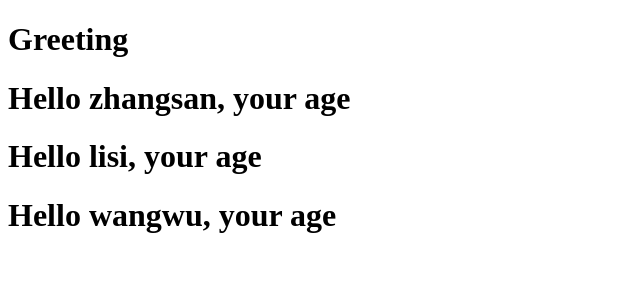
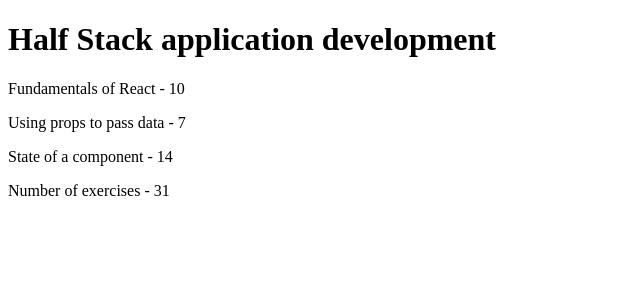
Before and after one commit to pdd1996/part1, a React (Create React App) app: page / in a window 1280 px wide. Shown: the top 300 px of the page, without its empty margins (0-640 px from the left). Built offline with nearby package versions, Linux system fonts and the light colour scheme.

Commit message:
增加 - 暂时完成1.5

```diff
--- a/src/App.js
+++ b/src/App.js
@@ -1,15 +1,33 @@
-import Hello from "./Hello";
+import Header from "./components/Header";
+import Content from "./components/Content";
+import Total from "./components/Total";
 
 function App() {
+  const course = {
+    name: 'Half Stack application development',
+    parts: [
+      {
+        name: 'Fundamentals of React',
+        exercises: 10
+      },
+      {
+        name: 'Using props to pass data',
+        exercises: 7
+      },
+      {
+        name: 'State of a component',
+        exercises: 14
+      }
+    ]
+  }
 
   return (
-    <div className="App">
-      <h1>Greeting</h1>
-      <Hello name="zhangsan" />
-      <Hello name="lisi" />
-      <Hello name="wangwu" />
+    <div>
+      <Header course={course.name} />
+      <Content parts={course.parts} />
+      <Total parts={course.parts} />
     </div>
-  );
+  )
 }
 
 export default App;
--- /dev/null
+++ b/src/components/Content.js
@@ -0,0 +1,15 @@
+import Part from "./Part";
+
+const Content = (props) => {
+  console.log(props, "content_props")
+
+  return (
+    <>
+      <Part name={props.parts[0].name} exercises={props.parts[0].exercises} />
+      <Part name={props.parts[1].name} exercises={props.parts[1].exercises} />
+      <Part name={props.parts[2].name} exercises={props.parts[2].exercises} />
+    </>
+  )
+}
+
+export default Content;
--- /dev/null
+++ b/src/components/Header.js
@@ -0,0 +1,9 @@
+const Header  = (props) => {
+  return (
+    <h1>
+      {props.course}
+    </h1>
+  )
+}
+
+export default Header;
--- /dev/null
+++ b/src/components/Part.js
@@ -0,0 +1,9 @@
+const Part = (props) => {
+  return (
+    <p>
+      {props.name} - {props.exercises}
+    </p>
+  )
+}
+
+export default Part;
--- /dev/null
+++ b/src/components/Total.js
@@ -0,0 +1,11 @@
+const Total  = (props) => {
+  const parts = props.parts
+  const exercises = parts[0].exercises + parts[1].exercises + parts[2].exercises
+  return (
+    <p>
+      Number of exercises - {exercises}
+    </p>
+  )
+}
+
+export default Total;
```
